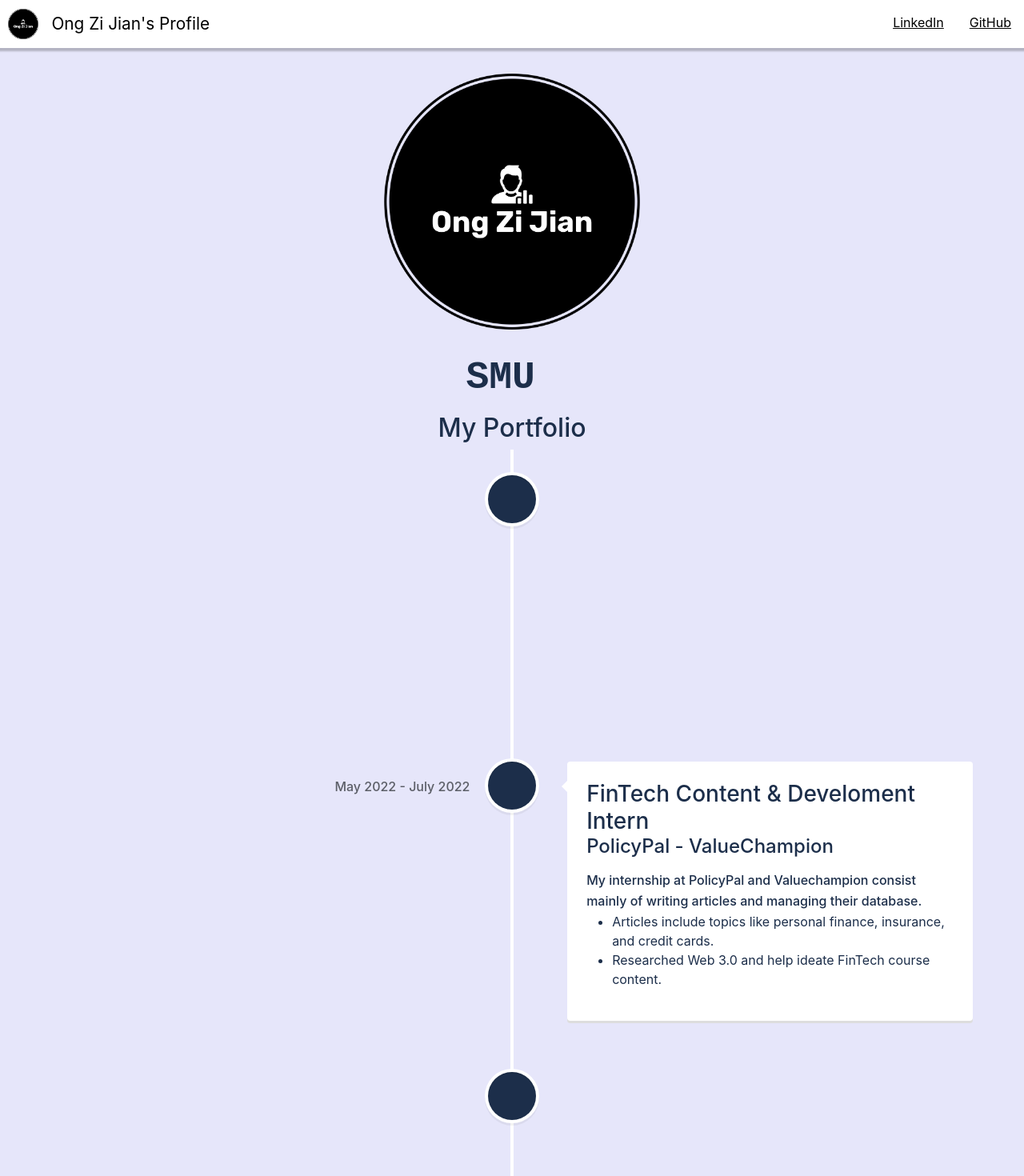
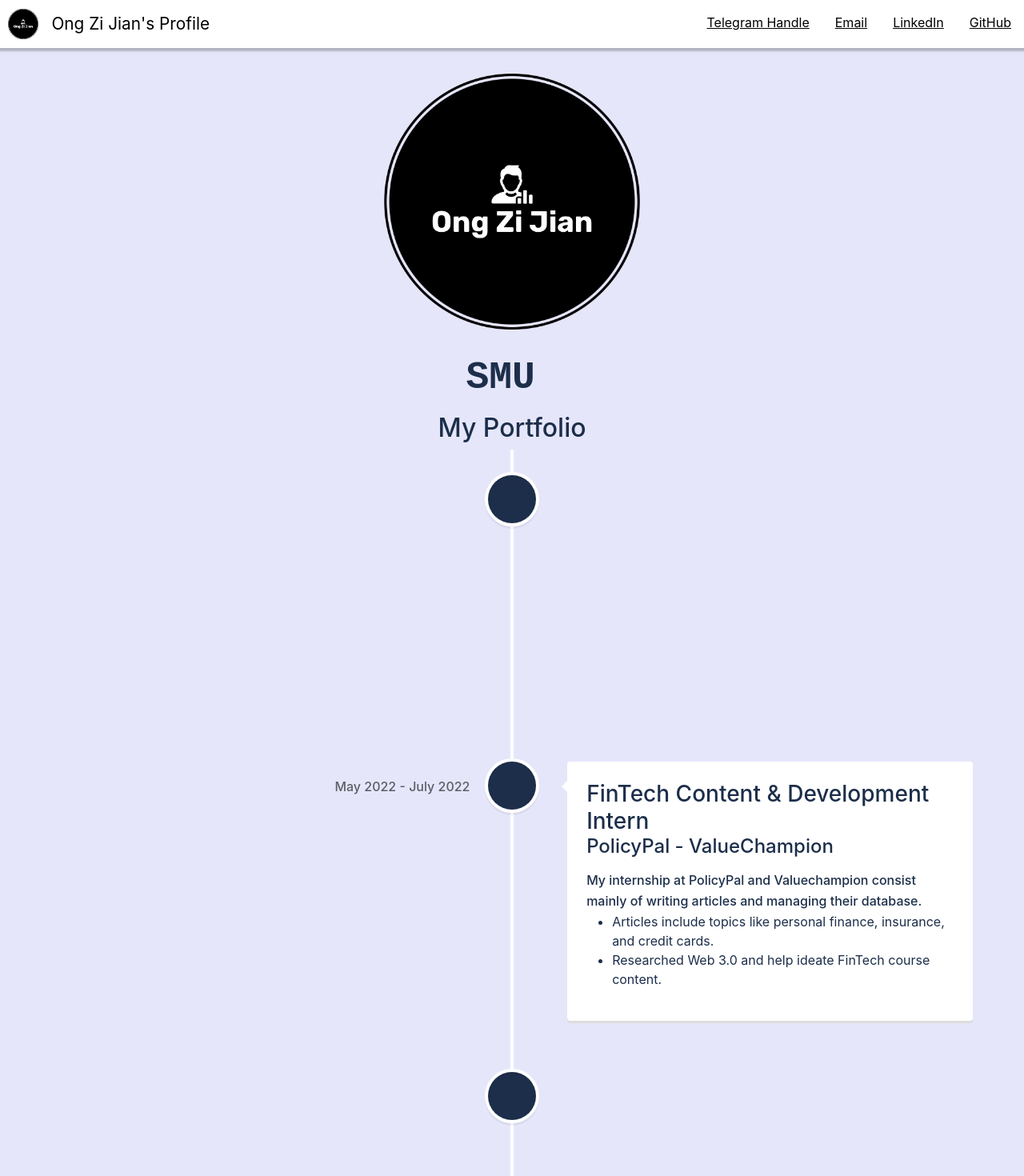
Before and after one commit to ong-zijian/zijian_personal_page, a React (Create React App) app: page / in a window 1280 px wide. Shown: the top 1470 px of the page at 80% size. Built offline with nearby package versions, Linux system fonts and the light colour scheme; the HTML template or start-up script is replaced by a standard one.

Commit message:
small corrections

```diff
--- a/src/components/navbar.js
+++ b/src/components/navbar.js
@@ -14,9 +14,12 @@ export default class Navbar extends React.Component{
                 <a href="/" className="home-name">Ong Zi Jian's Profile</a>
                 <div className="navigation-menu">
                     <ul>
-                        {/* <li>
-                        <a href="">Home</a>
-                        </li> */}
+                        <li>
+                        <a onClick={() => this.teleHandle()} className="link1">Telegram Handle</a>
+                        </li>
+                        <li>
+                        <a onClick={() => this.email()} className="link1">Email</a>
+                        </li>
                         <li>
                         <a href="https://www.linkedin.com/in/ongzijian/" rel="noreferrer noopener" target="_blank">LinkedIn</a>
                         </li>
@@ -29,4 +32,11 @@ export default class Navbar extends React.Component{
             </nav>
         )
     }
+
+    teleHandle(){
+        alert("@ongzijian")
+    }
+    email(){
+        alert("School: zijian.ong.2021@scis.smu.edu.sg\nPersonal: ozj.bruce@gmail.com")
+    }
 }
--- a/src/components/timeline.js
+++ b/src/components/timeline.js
@@ -35,7 +35,7 @@ export default function timeline(){
             //icon={<WorkIcon />}
         >
             <div style={{color:"#1c2e4a"}}>
-                <h3 className="vertical-timeline-element-title">FinTech Content & Develoment Intern</h3>
+                <h3 className="vertical-timeline-element-title">FinTech Content & Development Intern</h3>
                 <h4 className="vertical-timeline-element-subtitle">PolicyPal - ValueChampion</h4>
                 <p>My internship at PolicyPal and Valuechampion consist mainly of writing articles and managing their database.</p>
                 <ul>
--- a/src/stylesheet/navStyle.css
+++ b/src/stylesheet/navStyle.css
@@ -42,3 +42,7 @@
   display: block;
   width: 100%;
 }
+
+.link1 {
+  text-decoration: underline;
+}
```
Also changed, not shown: src/components/contacts.js (deleted, +0 -12 lines).
